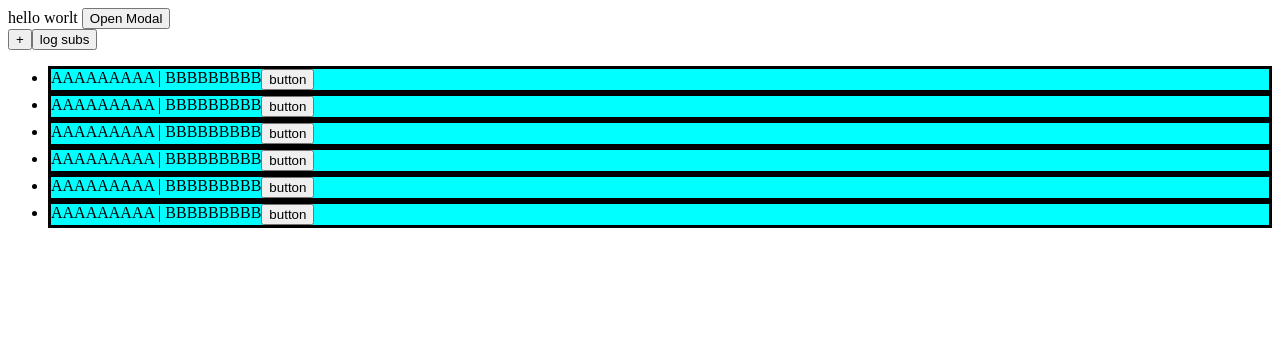
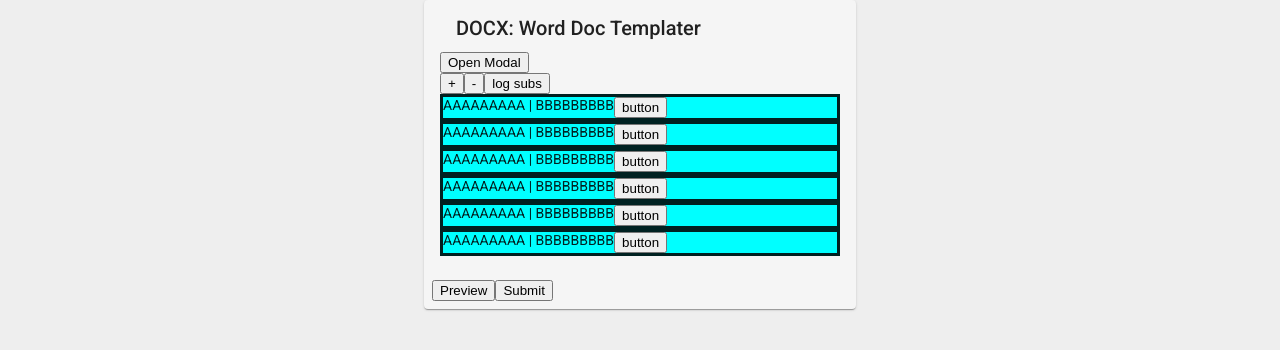
Before and after one commit to 4ist/DOCXtra, an Angular app: page / in a window 1280 px wide. Shown: the top 350 px of the page. Built offline with nearby package versions, Linux system fonts and the light colour scheme.

Commit message:
added angular material card

```diff
--- a/angular.json
+++ b/angular.json
@@ -28,6 +28,7 @@
               "src/assets"
             ],
             "styles": [
+              "./node_modules/@angular/material/prebuilt-themes/deeppurple-amber.css",
               "src/styles.scss"
             ],
             "scripts": []
@@ -92,6 +93,7 @@
               "src/assets"
             ],
             "styles": [
+              "./node_modules/@angular/material/prebuilt-themes/deeppurple-amber.css",
               "src/styles.scss"
             ],
             "scripts": []
@@ -123,6 +125,7 @@
           }
         }
       }
-    }},
+    }
+  },
   "defaultProject": "DOCXtra"
 }
--- a/package.json
+++ b/package.json
@@ -14,10 +14,12 @@
   "private": true,
   "dependencies": {
     "@angular/animations": "~10.1.6",
+    "@angular/cdk": "^10.2.5",
     "@angular/common": "~10.1.6",
     "@angular/compiler": "~10.1.6",
     "@angular/core": "~10.1.6",
     "@angular/forms": "~10.1.6",
+    "@angular/material": "^10.2.5",
     "@angular/platform-browser": "~10.1.6",
     "@angular/platform-browser-dynamic": "~10.1.6",
     "@angular/router": "~10.1.6",
--- a/src/app/app.component.html
+++ b/src/app/app.component.html
@@ -1,14 +1,22 @@
-hello worlt
-
-<button (click)="openModal()">
-  Open Modal
-</button>
-<br>
-<button>+</button>
-<button (click)="logSubs()">log subs</button>
-<!--(click)="addSubstitution()"-->
-<ul>
-  <li *ngFor="let int of substitutions">
-      <app-substitution></app-substitution>
-  </li>
-</ul>
+<mat-card class="card">
+  <mat-card-header>
+    <mat-card-title>DOCX: Word Doc Templater</mat-card-title>
+  </mat-card-header>
+  <mat-card-content>
+    <button (click)="openModal()">Open Modal</button>
+    <br />
+    <button (click)="addSub()">+</button>
+    <button (click)="removeSub()">-</button>
+    <button (click)="logSubs()">log subs</button>
+    <!--(click)="addSubstitution()"-->
+    <div>
+      <div *ngFor="let int of substitutions">
+        <app-substitution></app-substitution>
+      </div>
+    </div>
+  </mat-card-content>
+  <mat-card-actions>
+    <button mat-button>Preview</button>
+    <button mat-button>Submit</button>
+  </mat-card-actions>
+</mat-card>
--- a/src/app/app.component.scss
+++ b/src/app/app.component.scss
@@ -0,0 +1,7 @@
+
+.card {
+  max-width: 400px;
+  background-color: whitesmoke;
+  margin: auto;
+
+}
--- a/src/app/app.component.ts
+++ b/src/app/app.component.ts
@@ -10,7 +10,7 @@
 })
 export class AppComponent {
   title = 'DOCXtra';
-  substitutions = Array(6).fill(1);
+  substitutions = Array(6);
   private ipc: IpcRenderer
   constructor(){
     if ((<any>window).require) {
@@ -27,6 +27,14 @@
   logSubs(){
     console.log(this.substitutions);
   }
+
+  addSub(){
+    this.substitutions.push(0);
+  }
+
+  removeSub(){
+    this.substitutions.pop();
+  }
   openModal(){
     console.log("Open a modal");
     this.ipc.send("openModal");
--- a/src/index.html
+++ b/src/index.html
@@ -6,6 +6,8 @@
   <base href="/">
   <meta name="viewport" content="width=device-width, initial-scale=1">
   <link rel="icon" type="image/x-icon" href="favicon.ico">
+  <link href="https://fonts.googleapis.com/css?family=Roboto:300,400,500&display=swap" rel="stylesheet">
+  <link href="https://fonts.googleapis.com/icon?family=Material+Icons" rel="stylesheet">
 </head>
 <body>
   <app-root></app-root>
--- a/src/styles.scss
+++ b/src/styles.scss
@@ -1 +1,14 @@
 /* You can add global styles to this file, and also import other style files */
+
+html, body {
+  height: 100%;
+  width: 100%;
+  background-color: #eeeeee;
+
+
+}
+body { margin: 0; font-family: Roboto, "Helvetica Neue", sans-serif; }
+
+
+html, body { height: 100%; }
+body { margin: 0; font-family: Roboto, "Helvetica Neue", sans-serif; }
```
Also changed, not shown: src/app/app.module.ts (+8 -1 lines), 1 other file (tests, documents, lock files or other folders).
